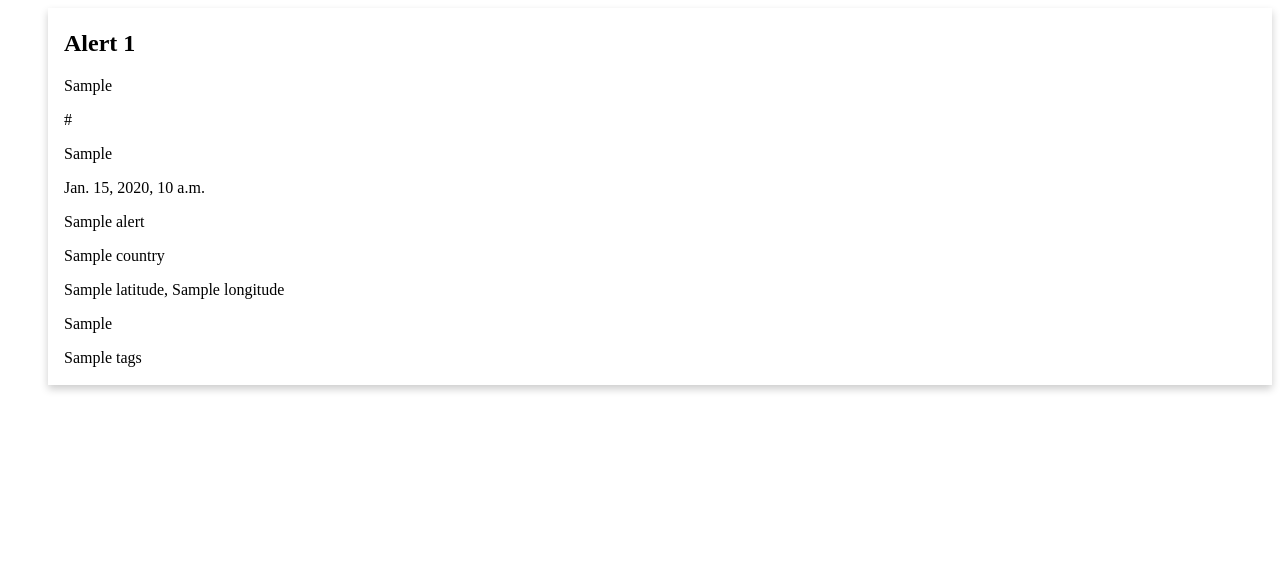
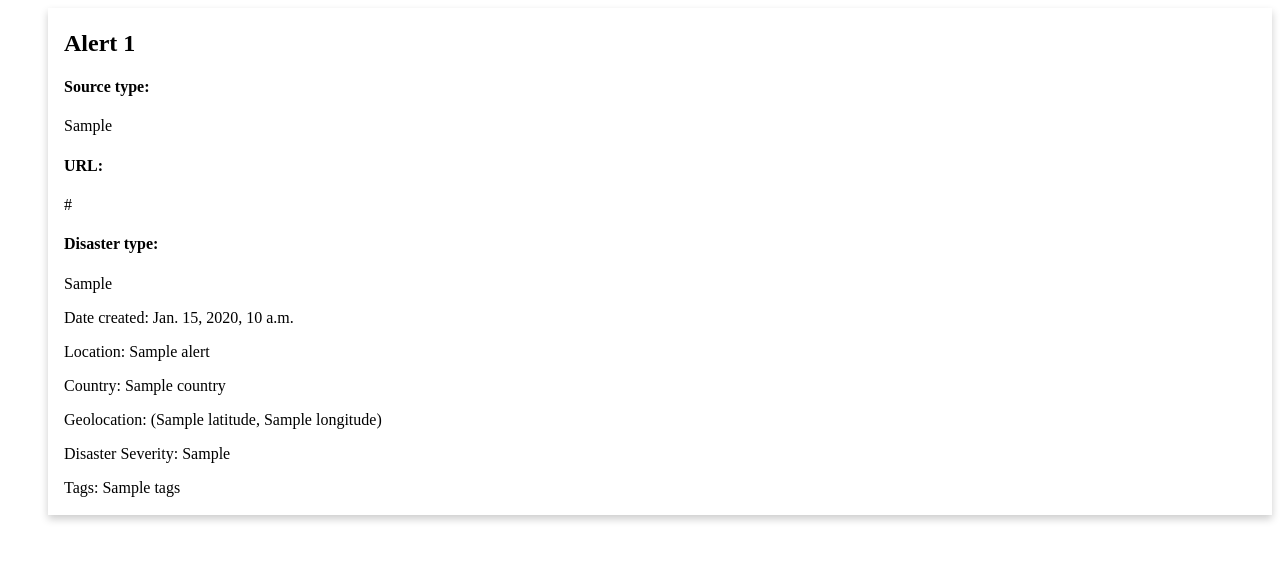
Before and after one commit to CalvinKrist/DisasterRelief, a Django app: template templates/api/mediaalert_list.html in a window 1280 px wide. Shown: the top 561 px of the page. Run offline with Django 3.2, Linux system fonts and the light colour scheme; the template is opened without the code that fills it: most values are stand-ins (such as "Sample title", 1, 10 or a date in 2020).

Commit message:
logging of adding elements

```diff
--- a/api/views.py
+++ b/api/views.py
@@ -114,20 +114,26 @@ def add_to_database(request):
             print("dateimte format " + json_request["date_created"] + " incorrect: " + str(e))
             return Response("dateimte format " + json_request["date_created"] + " incorrect: " + str(e))
     if "location_name" in json_request.keys():
+        print("location_name found: " + json_request["location_name"])
         alert.location_name = json_request["location_name"]
     if "country" in json_request.keys():
+        print("country found: " + json_request["country"])
         alert.country = json_request["country"]
     # Request in format "latitude,longitude"
     if "geo_location" in json_request.keys():
+        print("geo_location found: " + json_request["geo_location"])
         points = json_request["geo_location"]
         geo_model = models.GeoLocation(latitude=points[0], longitude=points[1])
         geo_model.save()
         alert.geo_location = geo_model
     if "disaster_severity" in json_request.keys():
+        print("disaster_severity found: " + json_request["disaster_severity"])
         alert.disaster_severity = json_request["disaster_severity"]
     if "tags" in json_request.keys():
+        print("tags found: " + json_request["tags"])
         alert.tags = json_request["tags"]
 
+    print("Entry saved to database.")
     alert.save()
 
     return Response("Success")
--- a/templates/api/mediaalert_list.html
+++ b/templates/api/mediaalert_list.html
@@ -22,15 +22,15 @@
 	<div class="card">
 		<div class="container">
 			<h2>Alert {{ alert.id }}</h2>
-			<p>{{ alert.source_type }}</p>
-			<p>{{ alert.url }}</p>
-			<p>{{ alert.disaster_type }}</p>
-			<p>{{ alert.date_created }}</p>
-			<p>{{ alert.location_name }}</p>
-			<p>{{ alert.country }}</p>
-			<p>{{ alert.geo_location.latitude }}, {{ alert.geo_location.longitude }}</p>
-			<p>{{ alert.disaster_severity }}</p>
-			<p>{{ alert.tags }}</p>
+			<p><h4>Source type:</h4> {{ alert.source_type }}</p>
+			<p><h4>URL:</h4> {{ alert.url }}</p>
+			<p><h4>Disaster type:</h4> {{ alert.disaster_type }}</p>
+			<p>Date created: {{ alert.date_created }}</p>
+			<p>Location: {{ alert.location_name }}</p>
+			<p>Country: {{ alert.country }}</p>
+			<p>Geolocation: ({{ alert.geo_location.latitude }}, {{ alert.geo_location.longitude }})</p>
+			<p>Disaster Severity: {{ alert.disaster_severity }}</p>
+			<p>Tags: {{ alert.tags }}</p>
 		</div>
 	</div>
 	</br>
```
